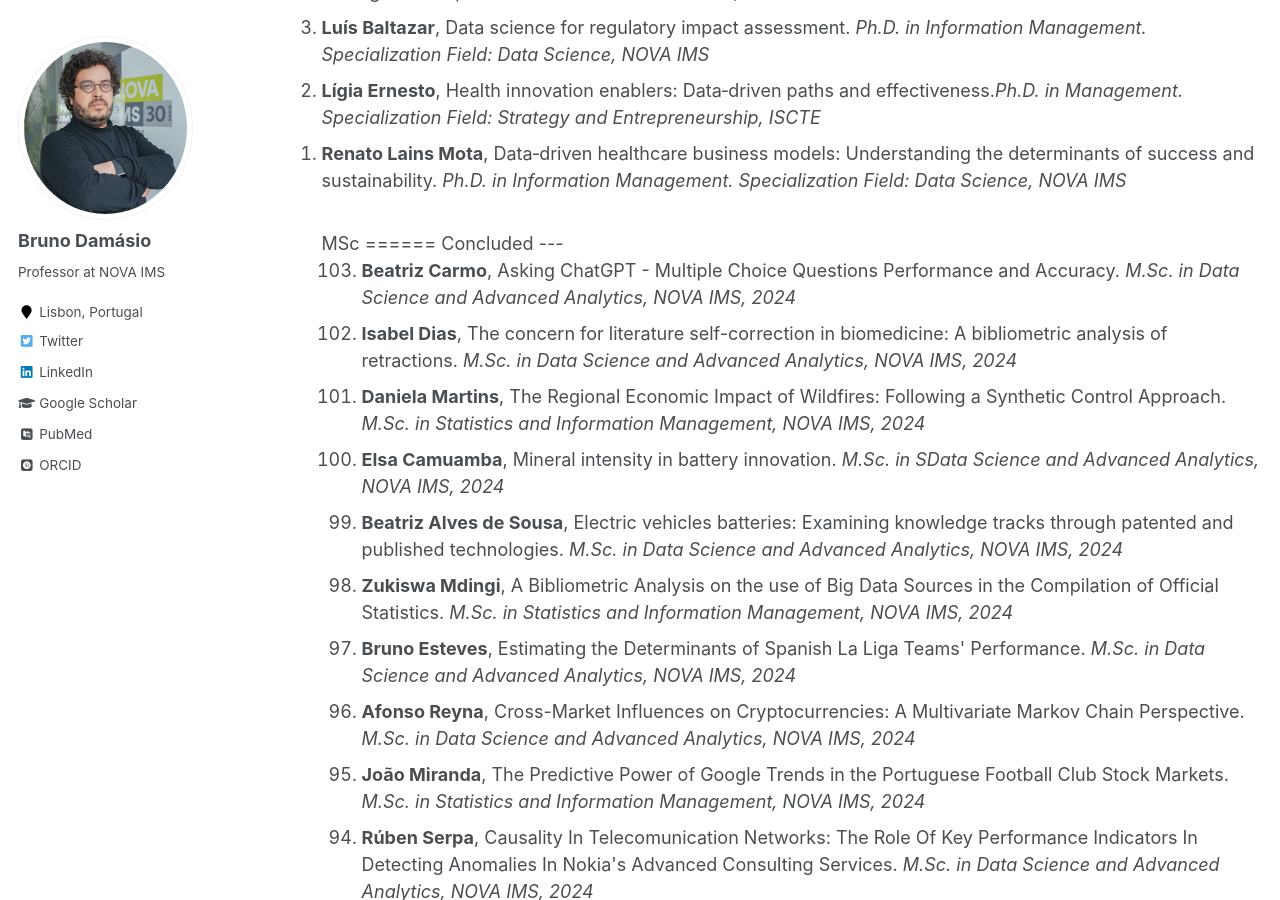
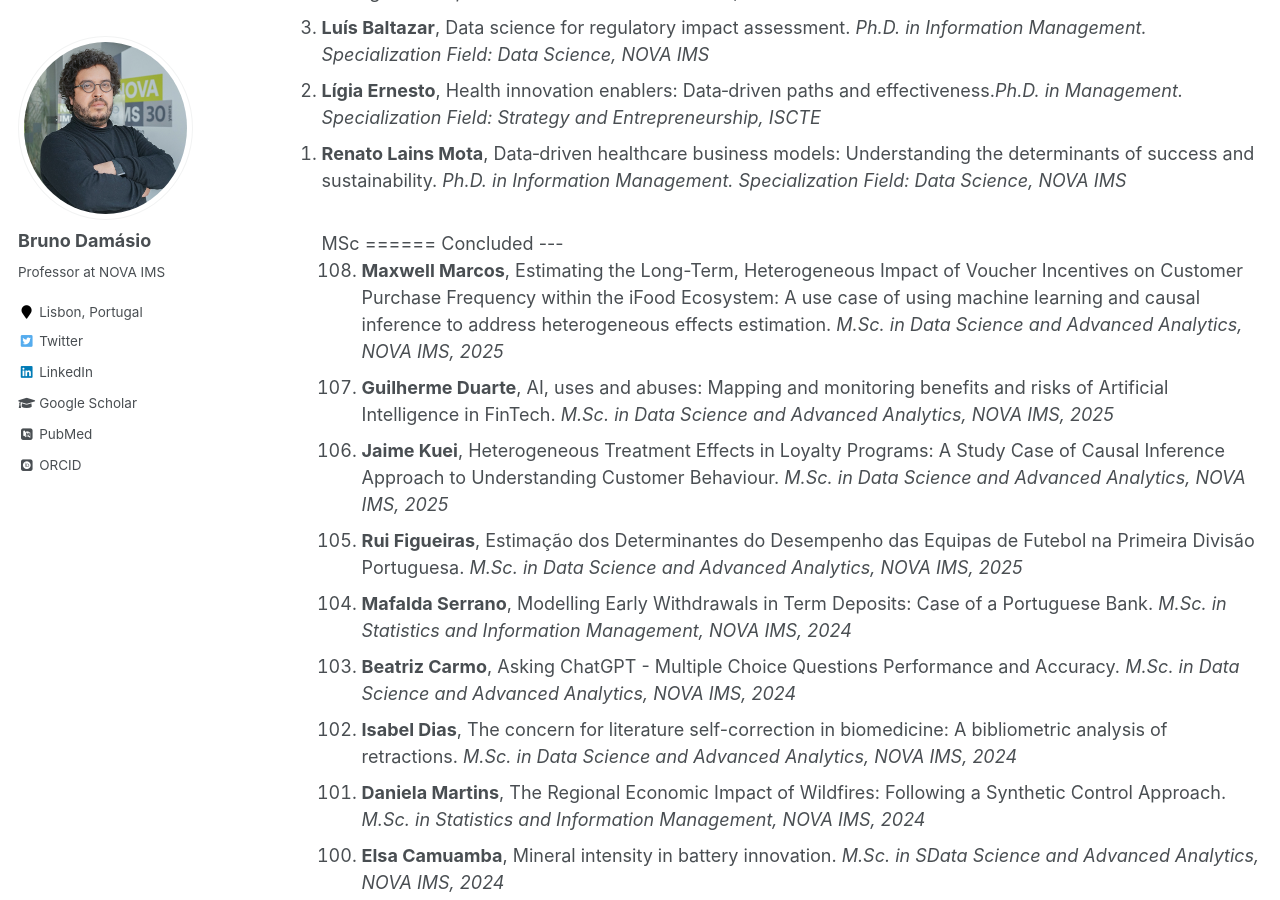
Before and after one commit to damasiob/damasiob.github.io, a Jekyll site: the page built from _pages/orietation.md, in a window 1280 px wide and 900 px high, scrolled down 792 px. Built offline with Jekyll 4.4.1, drawn with Linux system fonts in a browser that asks for light colours; some web fonts are replaced.

Commit message:
Update orietation.md

```diff
--- a/_pages/orietation.md
+++ b/_pages/orietation.md
@@ -57,9 +57,20 @@ Concluded
 
 <ol reversed>
 
-  <li><b>Beatriz Carmo</b>, Asking ChatGPT - Multiple Choice Questions Performance and Accuracy. <i>M.Sc. in Data Science and Advanced Analytics, NOVA IMS, 2024 </i></li>
+<li><b>Maxwell Marcos</b>, Estimating the Long-Term, Heterogeneous Impact of Voucher Incentives on Customer Purchase Frequency within the iFood Ecosystem: A use case of using machine learning and causal inference to address heterogeneous effects estimation. <i>M.Sc. in Data Science and Advanced Analytics, NOVA IMS, 2025 </i></li>
 
- <li><b>Isabel Dias</b>, The concern for literature self-correction in biomedicine: A bibliometric analysis of retractions. <i>M.Sc. in Data Science and Advanced Analytics, NOVA IMS, 2024 </i></li>
+<li><b>Guilherme Duarte</b>, AI, uses and abuses: Mapping and monitoring benefits and risks of Artificial Intelligence in FinTech. <i>M.Sc. in Data Science and Advanced Analytics, NOVA IMS, 2025 </i></li>
+
+<li><b>Jaime Kuei</b>, Heterogeneous Treatment Effects in Loyalty Programs: A Study Case of Causal Inference Approach to Understanding Customer Behaviour. <i>M.Sc. in Data Science and Advanced Analytics, NOVA IMS, 2025 </i></li>
+
+
+<li><b>Rui Figueiras</b>, Estimação dos Determinantes do Desempenho das Equipas de Futebol na Primeira Divisão Portuguesa. <i>M.Sc. in Data Science and Advanced Analytics, NOVA IMS, 2025 </i></li>
+
+<li><b>Mafalda Serrano</b>, Modelling Early Withdrawals in Term Deposits: Case of a Portuguese Bank. <i>M.Sc. in Statistics and Information Management, NOVA IMS, 2024 </i></li>
+
+<li><b>Beatriz Carmo</b>, Asking ChatGPT - Multiple Choice Questions Performance and Accuracy. <i>M.Sc. in Data Science and Advanced Analytics, NOVA IMS, 2024 </i></li>
+
+<li><b>Isabel Dias</b>, The concern for literature self-correction in biomedicine: A bibliometric analysis of retractions. <i>M.Sc. in Data Science and Advanced Analytics, NOVA IMS, 2024 </i></li>
 
  <li><b>Daniela Martins</b>, The Regional Economic Impact of Wildfires: Following a Synthetic Control Approach. <i>M.Sc. in Statistics and Information Management, NOVA IMS, 2024 </i></li>
 
```
